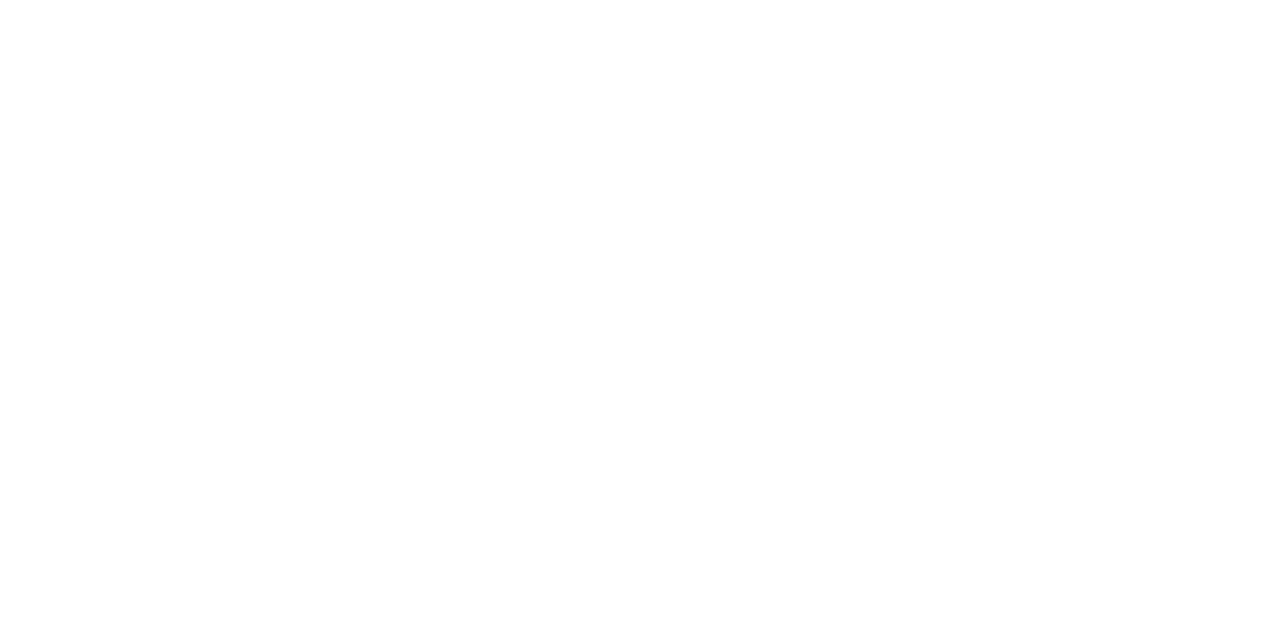
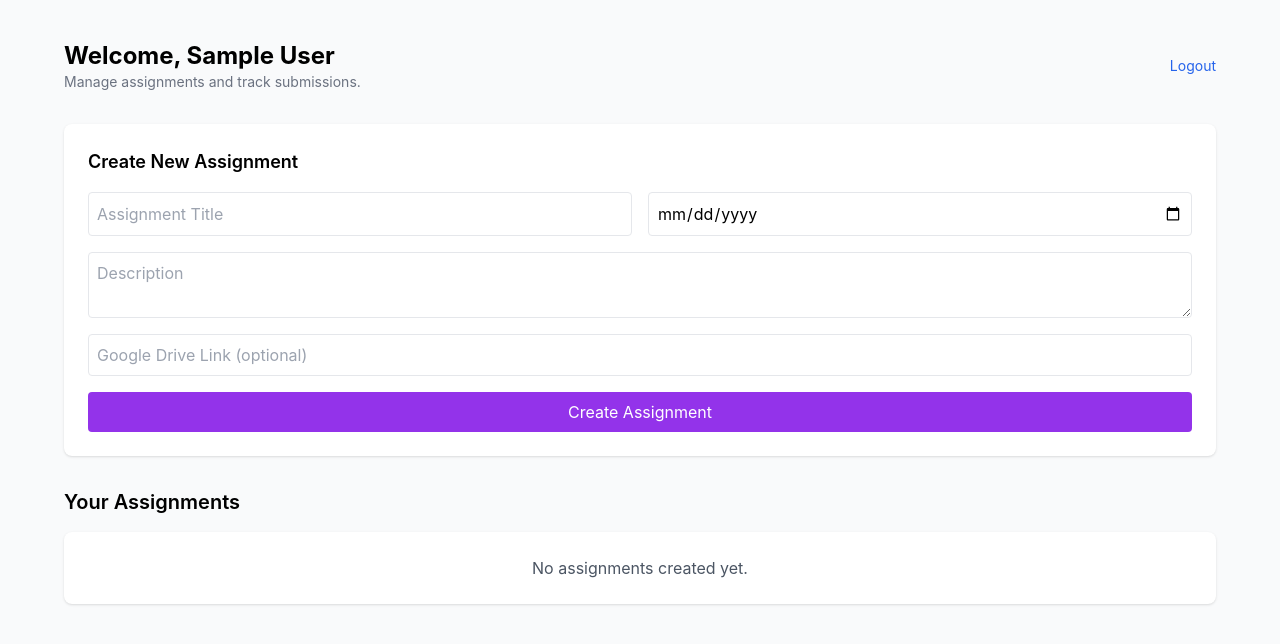
Before and after one commit to rajendradongara/assignment-dashboard, a React (Create React App) app: page /admin/dashboard in a window 1280 px wide. Before the commit this address had no page. Shown: the top 644 px of the page. Built offline with nearby package versions, Linux system fonts and the light colour scheme; sample sign-in values are in the browser's storage.

Commit message:
admin dashboard

```diff
--- a/src/App.js
+++ b/src/App.js
@@ -6,6 +6,7 @@
 import SignUp from "./pages/SignUp.jsx";
 import Login from './pages/Login.jsx';
 import StudentDashboard from './pages/StudentDashboard.jsx';
+import AdminDashboard from './pages/AdminDashboard.jsx';
 
 
 
@@ -19,9 +20,7 @@
         <Route path="/signup/admin" element={<SignUp role={'admin'} />} />
         <Route path="/login" element={<Login />} />
         <Route path="/student/dashboard" element={<StudentDashboard />} />
-
-
-
+        <Route path="/admin/dashboard" element={<AdminDashboard />} />
 
       </Routes>
     </>
--- a/src/data/assignments.js
+++ b/src/data/assignments.js
@@ -5,7 +5,7 @@
         title: "AI Lab Report",
         description: "Write and submit lab report on image classification.",
         dueDate: "2025-11-05",
-        createdBy: "admin@gotham.edu",
+        createdBy: "alfred@gotham.edu",
         driveLink: "",
         submissions: [
             // sample: { userEmail: "student@gotham.edu", submitted: false, submittedAt: null }
@@ -16,7 +16,7 @@
         title: "HCI Assignment",
         description: "Complete usability evaluation write-up.",
         dueDate: "2025-11-10",
-        createdBy: "admin@gotham.edu",
+        createdBy: "alfred@gotham.edu",
         driveLink: "",
         submissions: [],
     },
--- /dev/null
+++ b/src/pages/AdminDashboard.jsx
@@ -0,0 +1,226 @@
+import React, { useEffect, useState } from "react";
+import { getLoggedInUser } from "../utils/auth";
+import {
+  getAllAssignments,
+  saveAllAssignments,
+} from "../utils/assignmentStorage";
+import { getAllUsers } from "../utils/userStorage";
+import { toast } from "sonner";
+import { useNavigate } from "react-router-dom";
+import ProgressBar from "../components/ProgressBar";
+
+export default function AdminDashboard() {
+  const navigate = useNavigate();
+  const [user, setUser] = useState(null);
+  const [assignments, setAssignments] = useState([]);
+  const [students, setStudents] = useState([]);
+  const [newAssignment, setNewAssignment] = useState({
+    title: "",
+    description: "",
+    dueDate: "",
+    driveLink: "",
+  });
+
+  useEffect(() => {
+    const u = getLoggedInUser();
+    if (!u || u.role !== "admin") {
+      navigate("/");
+      return;
+    }
+    setUser(u);
+    loadData(u.email);
+  }, [navigate]);
+
+  function loadData(adminEmail) {
+    const all = getAllAssignments();
+    setAssignments(all.filter((a) => a.createdBy === adminEmail));
+
+    const allUsers = getAllUsers();
+    setStudents(allUsers.filter((u) => u.role === "student"));
+  }
+
+  const handleInputChange = (e) => {
+    const { name, value } = e.target;
+    setNewAssignment({ ...newAssignment, [name]: value });
+  };
+
+  const handleCreateAssignment = (e) => {
+    e.preventDefault();
+    if (!newAssignment.title || !newAssignment.dueDate) {
+      toast.error("Title and due date are required.");
+      return;
+    }
+
+    const all = getAllAssignments();
+    const newA = {
+      id: `a_${Date.now()}`,
+      ...newAssignment,
+      createdBy: user.email,
+      submissions: [],
+    };
+    all.push(newA);
+    saveAllAssignments(all);
+    toast.success("Assignment created successfully!");
+    setNewAssignment({
+      title: "",
+      description: "",
+      dueDate: "",
+      driveLink: "",
+    });
+    loadData(user.email);
+  };
+
+  // calculate assignment progress (students who submitted)
+  const getProgressForAssignment = (assignment) => {
+    const totalStudents = students.length;
+    if (totalStudents === 0) return 0;
+    const submitted = assignment.submissions.filter((s) => s.submitted).length;
+    return Math.round((submitted / totalStudents) * 100);
+  };
+
+  return (
+    <div className="min-h-screen bg-gray-50 p-6 md:p-10">
+      <div className="max-w-6xl mx-auto space-y-8">
+        {/* Header */}
+        <header className="flex flex-col md:flex-row md:items-center md:justify-between">
+          <div>
+            <h1 className="text-2xl font-bold">Welcome, {user?.name}</h1>
+            <p className="text-gray-500 text-sm">
+              Manage assignments and track submissions.
+            </p>
+          </div>
+          <button
+            onClick={() => navigate("/")}
+            className="text-sm text-blue-600 hover:underline"
+          >
+            Logout
+          </button>
+        </header>
+
+        {/* Create Assignment Form */}
+        <section className="bg-white shadow rounded-lg p-6">
+          <h2 className="text-lg font-semibold mb-4">Create New Assignment</h2>
+          <form
+            onSubmit={handleCreateAssignment}
+            className="grid gap-4 md:grid-cols-2"
+          >
+            <input
+              type="text"
+              name="title"
+              value={newAssignment.title}
+              onChange={handleInputChange}
+              placeholder="Assignment Title"
+              className="border rounded p-2"
+              required
+            />
+            <input
+              type="date"
+              name="dueDate"
+              value={newAssignment.dueDate}
+              onChange={handleInputChange}
+              className="border rounded p-2"
+              required
+            />
+            <textarea
+              name="description"
+              value={newAssignment.description}
+              onChange={handleInputChange}
+              placeholder="Description"
+              className="border rounded p-2 md:col-span-2"
+            />
+            <input
+              type="url"
+              name="driveLink"
+              value={newAssignment.driveLink}
+              onChange={handleInputChange}
+              placeholder="Google Drive Link (optional)"
+              className="border rounded p-2 md:col-span-2"
+            />
+            <button
+              type="submit"
+              className="bg-purple-600 hover:bg-purple-700 text-white px-4 py-2 rounded md:col-span-2"
+            >
+              Create Assignment
+            </button>
+          </form>
+        </section>
+
+        {/* Assignment List */}
+        <section>
+          <h2 className="text-xl font-semibold mb-4">Your Assignments</h2>
+
+          {assignments.length === 0 ? (
+            <div className="bg-white p-6 text-center text-gray-600 rounded-lg shadow">
+              No assignments created yet.
+            </div>
+          ) : (
+            <div className="space-y-6">
+              {assignments.map((a) => (
+                <div key={a.id} className="bg-white shadow rounded-lg p-6">
+                  <div className="flex flex-col md:flex-row md:items-center md:justify-between mb-4">
+                    <div>
+                      <h3 className="text-lg font-bold">{a.title}</h3>
+                      <p className="text-sm text-gray-500">{a.description}</p>
+                      <p className="text-xs text-gray-400 mt-1">
+                        Due: {a.dueDate}
+                      </p>
+                    </div>
+                    <div className="mt-3 md:mt-0 w-full md:w-64">
+                      <p className="text-xs text-gray-500 mb-1">
+                        {getProgressForAssignment(a)}% Submitted
+                      </p>
+                      <ProgressBar percent={getProgressForAssignment(a)} />
+                    </div>
+                  </div>
+
+                  {/* Student submissions */}
+                  <div className="overflow-x-auto">
+                    <table className="min-w-full text-sm border border-gray-200 rounded-lg">
+                      <thead className="bg-gray-100">
+                        <tr>
+                          <th className="text-left p-2 border">Student Name</th>
+                          <th className="text-left p-2 border">Email</th>
+                          <th className="text-center p-2 border">Status</th>
+                          <th className="text-center p-2 border">
+                            Submitted At
+                          </th>
+                        </tr>
+                      </thead>
+                      <tbody>
+                        {students.map((stu) => {
+                          const sub = a.submissions.find(
+                            (s) => s.userEmail === stu.email
+                          );
+                          const submitted = sub?.submitted || false;
+                          const time = sub?.submittedAt
+                            ? new Date(sub.submittedAt).toLocaleString()
+                            : "-";
+                          return (
+                            <tr key={stu.email}>
+                              <td className="p-2 border">{stu.name}</td>
+                              <td className="p-2 border">{stu.email}</td>
+                              <td
+                                className={`p-2 text-center border font-semibold ${
+                                  submitted ? "text-green-600" : "text-gray-400"
+                                }`}
+                              >
+                                {submitted ? "Submitted" : "Pending"}
+                              </td>
+                              <td className="p-2 text-center border text-gray-500">
+                                {time}
+                              </td>
+                            </tr>
+                          );
+                        })}
+                      </tbody>
+                    </table>
+                  </div>
+                </div>
+              ))}
+            </div>
+          )}
+        </section>
+      </div>
+    </div>
+  );
+}
```
